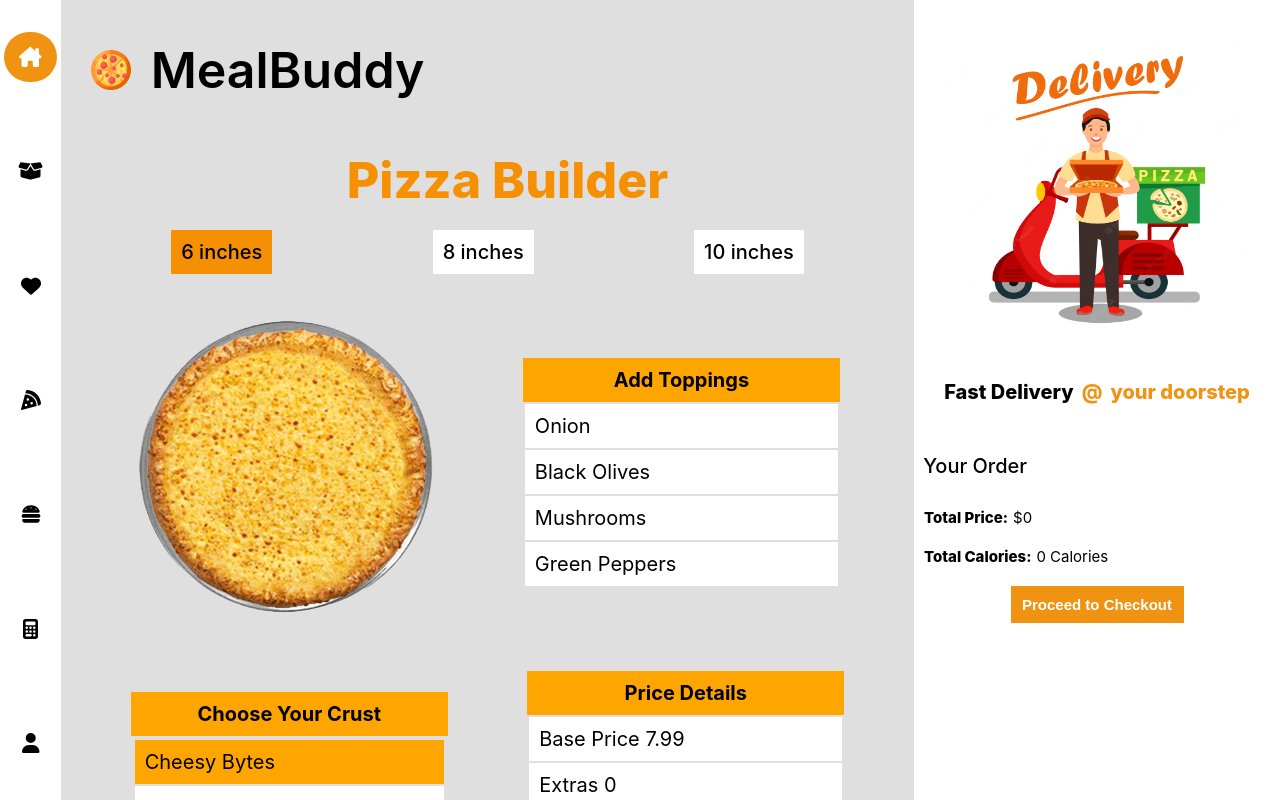
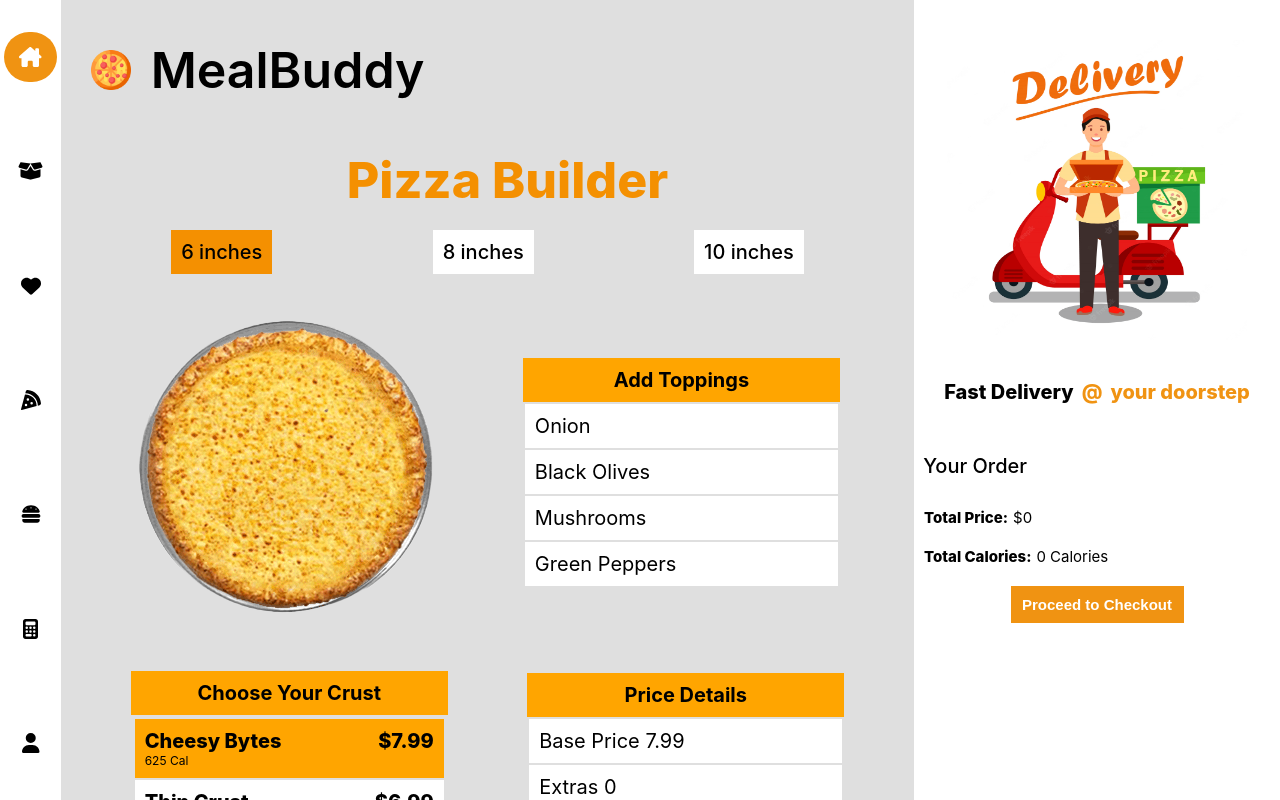
Before and after one commit to HarshitG24/mealbuddy, a React (Create React App) app in the folder frontend/: page /pizza-builder in a window 1280 px wide. Built offline with nearby package versions, Linux system fonts and the light colour scheme.

Commit message:
added details to crust table

```diff
--- a/frontend/src/components/pizza-builder/PizzaBuilder.js
+++ b/frontend/src/components/pizza-builder/PizzaBuilder.js
@@ -79,7 +79,6 @@ function PizzaBuilder() {
             })()}
 
             {toppings.map((t) => {
-              console.log("t.url", t.url);
               return (
                 <img
                   className="pizza_toppings"
--- a/frontend/src/components/pizza-builder/PizzaTableRow.js
+++ b/frontend/src/components/pizza-builder/PizzaTableRow.js
@@ -5,10 +5,17 @@ function PizzaTableRow({ data, value, setValue }) {
   return (
     <tbody className="pizza_tb_data">
       {data.map((e, index) => {
+        console.log("e is", e);
         return (
           <tr key={e.bid} onClick={() => setValue(e)}>
             <td className={index === value.bid ? "crust_selected" : ""}>
-              {e.name}
+              <div>
+                <div className="crust_price">
+                  <p>{e.name}</p>
+                  <p>${e.price}</p>
+                </div>
+                <p className="crust_calories">{e.calories} Cal</p>
+              </div>
             </td>
           </tr>
         );
--- a/frontend/src/components/pizza-builder/css/pizza_table_row.css
+++ b/frontend/src/components/pizza-builder/css/pizza_table_row.css
@@ -14,3 +14,15 @@ tr > td {
 .crust_selected {
   background-color: orange;
 }
+
+.crust_calories {
+  font-size: 1.2rem;
+  font-weight: 400;
+}
+
+.crust_price {
+  display: flex;
+  justify-content: space-between;
+  font-weight: 800;
+  font-size: 2rem;
+}
```
